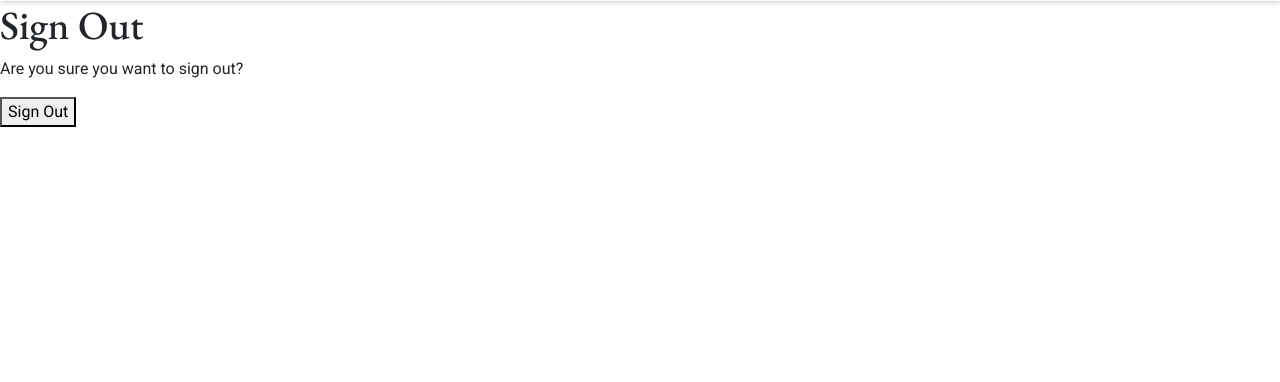
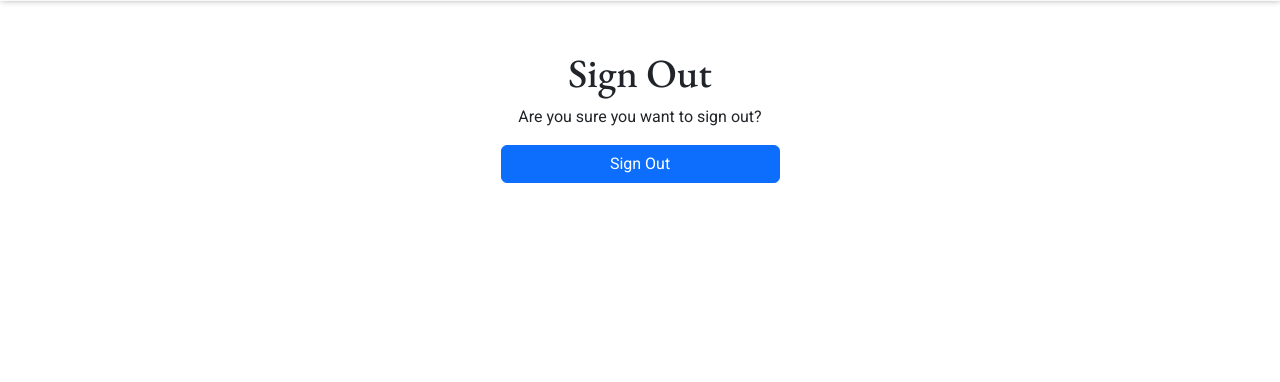
Before and after one commit to andreasawenlof/django-recipe, a Django app: page /accounts/logout/ in a window 1280 px wide. Shown: the part 100-482 px from the top of the page. Run offline with Django 4.2, Linux system fonts and the light colour scheme; the visitor is signed in with stand-in values (Sample User, id 1); some libraries are stand-ins or nearby versions.

Commit message:
Fix auth form styling and functionality

```diff
--- a/templates/allauth/account/login.html
+++ b/templates/allauth/account/login.html
@@ -17,7 +17,7 @@
     {% if redirect_field_value %}
     <input type="hidden" name="{{ redirect_field_name }}" value="{{ redirect_field_value }}" />
     {% endif %}
-    <button class="btn btn-primary w-25 mb-2" type="submit">{% trans "Sign In" %}</button>
+    <button class="btn btn-primary w-25 mb-3" type="submit">{% trans "Sign In" %}</button>
     <a class="button secondaryAction d-block" href="{% url 'account_reset_password' %}">{% trans "Forgot Password?" %}</a>
   </form>
 </div>
--- a/templates/allauth/account/logout.html
+++ b/templates/allauth/account/logout.html
@@ -5,7 +5,7 @@
 {% block head_title %}{% trans "Sign Out" %}{% endblock head_title %}
 
 {% block content %}
-<div class="container-text-center">
+<div class="container text-center mt-5">
   <h1>{% trans "Sign Out" %}</h1>
 
   <p>{% trans 'Are you sure you want to sign out?' %}</p>
@@ -15,7 +15,7 @@
     {% if redirect_field_value %}
     <input type="hidden" name="{{ redirect_field_name }}" value="{{ redirect_field_value }}"/>
     {% endif %}
-    <button type="submit">{% trans 'Sign Out' %}</button>
+    <button class="btn btn-primary w-25 mb-2" type="submit">{% trans 'Sign Out' %}</button>
   </form>
 </div>
 
--- a/templates/allauth/account/signup.html
+++ b/templates/allauth/account/signup.html
@@ -16,7 +16,7 @@
     {% if redirect_field_value %}
     <input type="hidden" name="{{ redirect_field_name }}" value="{{ redirect_field_value }}" />
     {% endif %}
-    <button type="submit">Sign Up</button>
+    <button class="btn btn-primary w-25 mb-2" type="submit">Sign Up</button>
   </form>
 </div>
 {% endblock content %}
```
